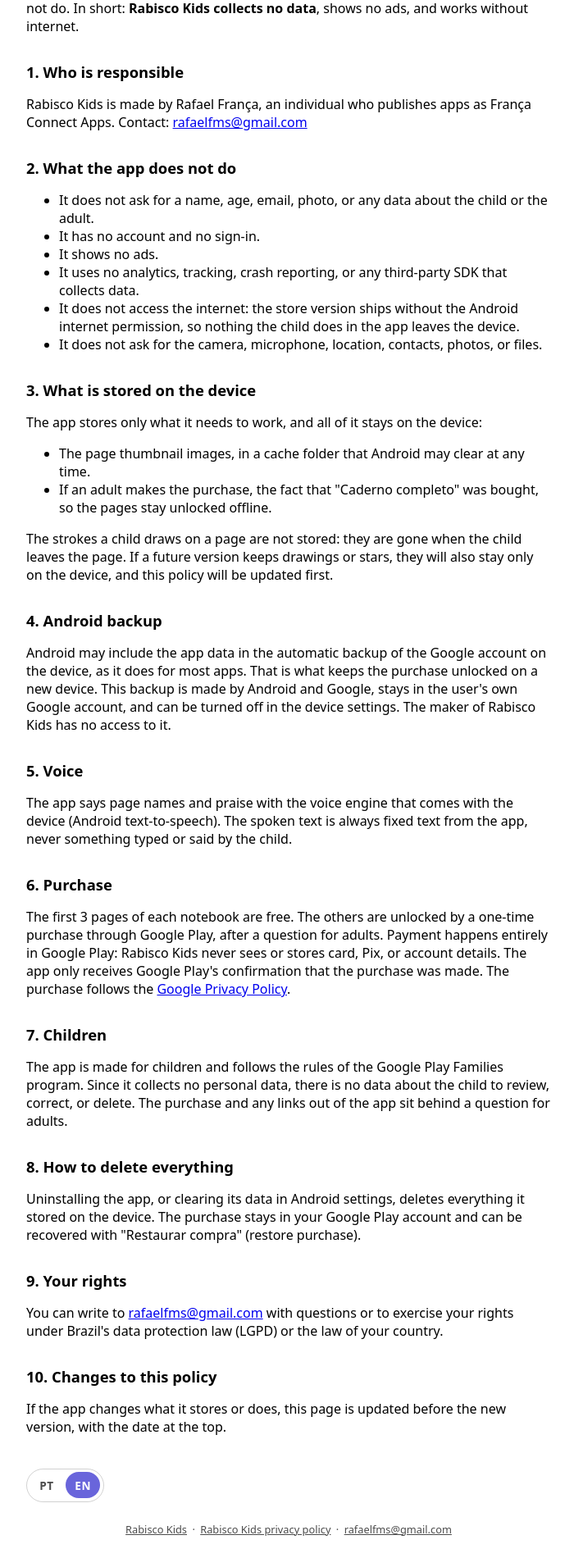
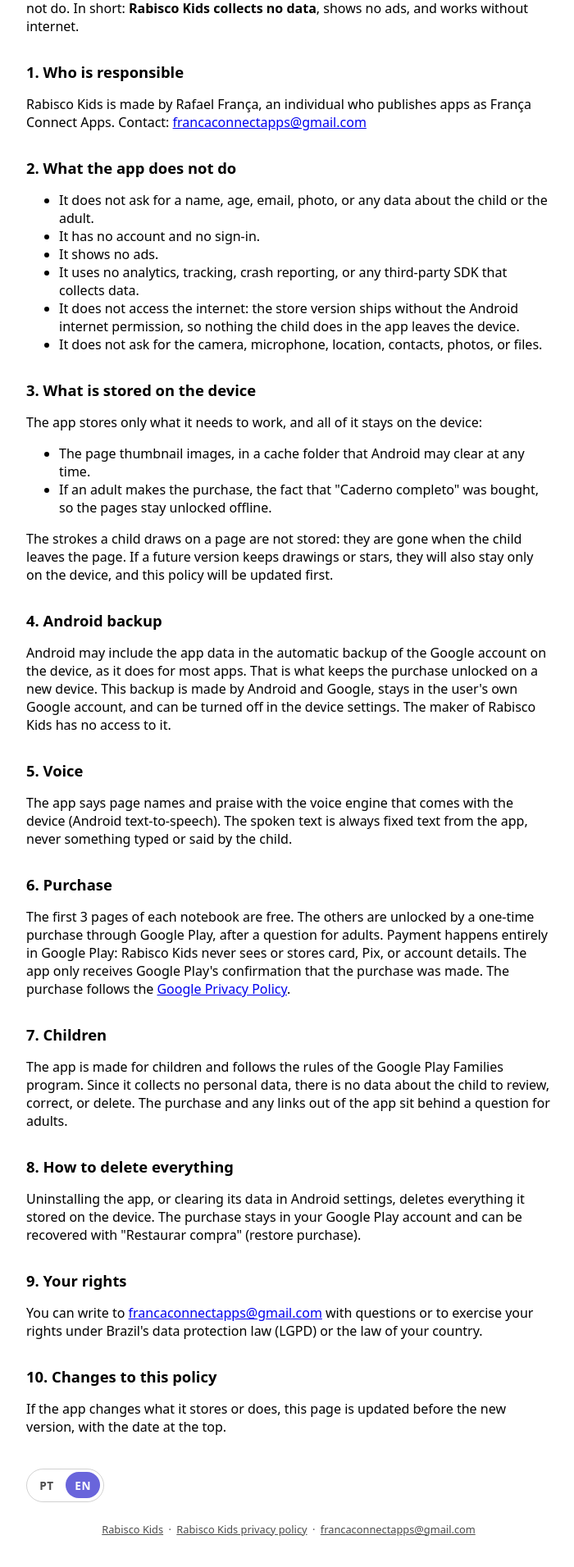
Before and after one commit to euconectei/rabisco, a React (Vite) app: page /rabisco-kids/privacy in a window 1280 px wide. Shown: the part 205-2116 px from the top of the page at 82% size, without its empty margins (288-988 px from the left). Built offline with nearby package versions, Linux system fonts and the light colour scheme; a web font is replaced by a local one.

Commit message:
feat(kids-app): use the França Connect Apps email as the Rabisco Kids contact

```diff
--- a/src/kidsApp/KidsPages.tsx
+++ b/src/kidsApp/KidsPages.tsx
@@ -1,7 +1,7 @@
 import { Link } from 'react-router-dom'
 import { useI18n } from '../i18n/useI18n'
 import { LegalPage } from '../legal/LegalPage'
-import { Contact } from '../legal/links'
+import { KidsContact } from './contact'
 import { KidsPrivacyEn, KidsPrivacyPtBR } from './privacy'
 
 // Rabisco Kids is the Android app, not the /kids web page. These pages carry no ads and no
@@ -20,7 +20,7 @@
       <span aria-hidden="true">·</span>
       <Link to={KIDS_PRIVACY}>{t.kidsApp.privacyLink}</Link>
       <span aria-hidden="true">·</span>
-      <Contact />
+      <KidsContact />
     </footer>
   )
 }
@@ -47,7 +47,7 @@
       <p>{k.where}</p>
       <h2>{k.contactTitle}</h2>
       <p>
-        {k.contact} <Contact />
+        {k.contact} <KidsContact />
       </p>
     </LegalPage>
   )
--- /dev/null
+++ b/src/kidsApp/contact.tsx
@@ -0,0 +1,6 @@
+// The Android app's own contact, also used on its Google Play listing (not the Rabisco one).
+export const KIDS_CONTACT_EMAIL = 'francaconnectapps@gmail.com'
+
+export function KidsContact() {
+  return <a href={`mailto:${KIDS_CONTACT_EMAIL}`}>{KIDS_CONTACT_EMAIL}</a>
+}
--- a/src/kidsApp/privacy.tsx
+++ b/src/kidsApp/privacy.tsx
@@ -1,4 +1,5 @@
-import { Contact, External } from '../legal/links'
+import { External } from '../legal/links'
+import { KidsContact } from './contact'
 
 const PLAY_PRIVACY_URL = 'https://policies.google.com/privacy'
 
@@ -14,7 +15,7 @@
       <h2>1. Quem é o responsável</h2>
       <p>
         O Rabisco Kids é feito por Rafael França, pessoa física, que publica os apps como França Connect Apps. Contato:{' '}
-        <Contact />
+        <KidsContact />
       </p>
 
       <h2>2. O que o app não faz</h2>
@@ -84,7 +85,7 @@
 
       <h2>9. Seus direitos</h2>
       <p>
-        Você pode falar com o responsável pelo e-mail <Contact /> para tirar dúvidas ou exercer os direitos previstos na
+        Você pode falar com o responsável pelo e-mail <KidsContact /> para tirar dúvidas ou exercer os direitos previstos na
         Lei Geral de Proteção de Dados (LGPD).
       </p>
 
@@ -108,7 +109,7 @@
       <h2>1. Who is responsible</h2>
       <p>
         Rabisco Kids is made by Rafael França, an individual who publishes apps as França Connect Apps. Contact:{' '}
-        <Contact />
+        <KidsContact />
       </p>
 
       <h2>2. What the app does not do</h2>
@@ -174,7 +175,7 @@
 
       <h2>9. Your rights</h2>
       <p>
-        You can write to <Contact /> with questions or to exercise your rights under Brazil's data protection law (LGPD)
+        You can write to <KidsContact /> with questions or to exercise your rights under Brazil's data protection law (LGPD)
         or the law of your country.
       </p>
 
```
Also changed, not shown: 1 other file (tests, documents, lock files or other folders).
